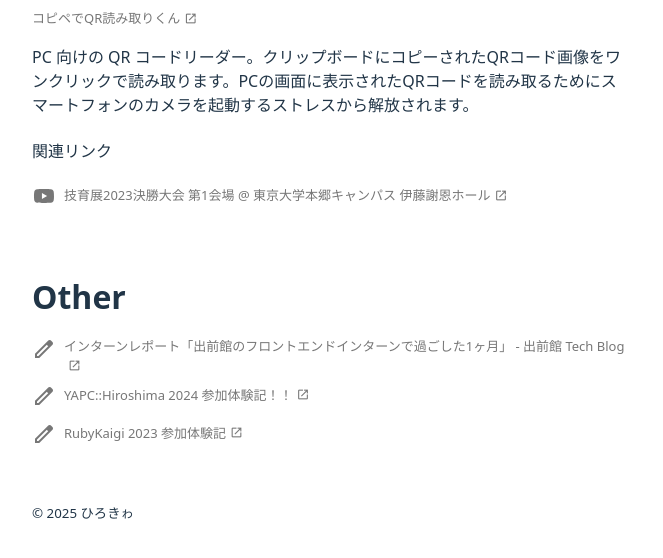
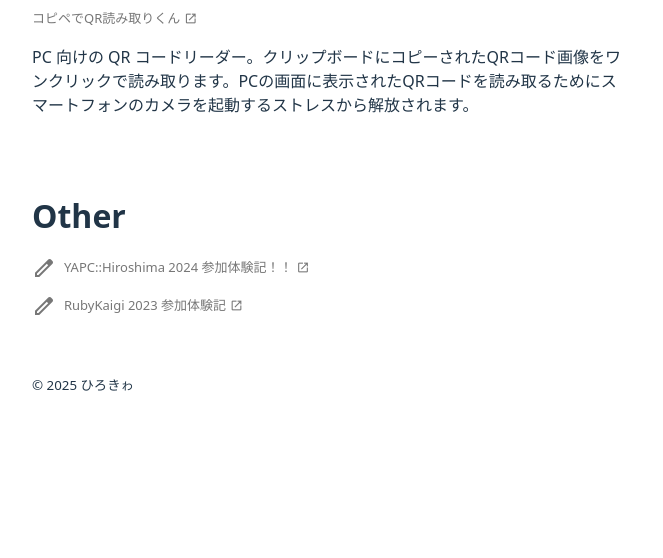
Before and after one commit to hirokiwa/me, a website built with Vite: page index.html in a window 1280 px wide. Shown: the part 3867-4425 px from the top of the page, without its empty margins (308-971 px from the left). After the commit the page ends 4321 px from the top, so only its background shows below. Built offline with nearby package versions, Linux system fonts and the light colour scheme; a script that the page names is missing; files whose address does not match are found by name.

Commit message:
Update information

```diff
--- a/index.html
+++ b/index.html
@@ -188,20 +188,6 @@
                 <span class="sr-only">（新しいタブで開きます）</span>
               </a>
               <p class="project-card__description">PC 向けの QR コードリーダー。クリップボードにコピーされたQRコード画像をワンクリックで読み取ります。PCの画面に表示されたQRコードを読み取るためにスマートフォンのカメラを起動するストレスから解放されます。</p>
-              <h4 class="project-card__sub-heading">関連リンク</h4>
-              <ul class="link-list">
-                <li class="link-list__item">
-                  <a href="https://www.youtube.com/watch?v=0Cw5oNwYR0c&t=12298" target="_blank" rel="noopener noreferrer" class="link-item">
-                    <svg class="link-item__icon" viewBox="0 0 24 24" xmlns="http://www.w3.org/2000/svg">
-                    <path d="M11.9895 19C11.9895 19 18.2548 19 19.8089 18.58C20.6839 18.342 21.342 17.656 21.5729 16.809C22 15.255 22 11.986 22 11.986C22 11.986 22 8.738 21.5729 7.198C21.342 6.33 20.6839 5.658 19.8089 5.427C18.2548 5 11.9895 5 11.9895 5C11.9895 5 5.73816 5 4.19108 5.427C3.33004 5.658 2.658 6.33 2.41299 7.198C1.99997 8.738 1.99997 11.986 1.99997 11.986C1.99997 11.986 1.99997 15.255 2.41299 16.809C2.658 17.656 3.33004 18.342 4.19108 18.58C5.73816 19 11.9895 19 11.9895 19Z" fill="currentColor"/>
-                    <path d="M15.1034 11.9999L9.93103 9.0249V14.9749L15.1034 11.9999Z" fill="white"/>
-                    </svg>
-
-                    <span class="link-item__text">技育展2023決勝大会 第1会場 @ 東京大学本郷キャンパス 伊藤謝恩ホール<span class="link-item__icon--trailing material-symbols-outlined" aria-hidden="true">open_in_new</span></span>
-                    <span class="sr-only">（新しいタブで開きます）</span>
-                  </a>
-                </li>
-              </ul>
             </article>
           </li>
         </ul>
@@ -210,13 +196,6 @@
       <section class="other-works" aria-labelledby="other-heading">
         <h2 id="other-heading" class="section-heading">Other</h2>
         <ul class="link-list">
-          <li class="link-list__item">
-            <a href="https://techblog.demae-can.co.jp/entry/20250723/1753264181" target="_blank" rel="noopener noreferrer" class="link-item">
-              <span class="link-item__icon material-symbols-outlined" aria-hidden="true">edit</span>
-              <span class="link-item__text">インターンレポート「出前館のフロントエンドインターンで過ごした1ヶ月」 - 出前館 Tech Blog<span class="link-item__icon--trailing material-symbols-outlined" aria-hidden="true">open_in_new</span></span>
-              <span class="sr-only">（新しいタブで開きます）</span>
-            </a>
-          </li>
           <li class="link-list__item">
             <a href="https://note.com/hirokiwa/n/n66806f8bd2cf" target="_blank" rel="noopener noreferrer" class="link-item">
               <span class="link-item__icon material-symbols-outlined" aria-hidden="true">edit</span>
```
